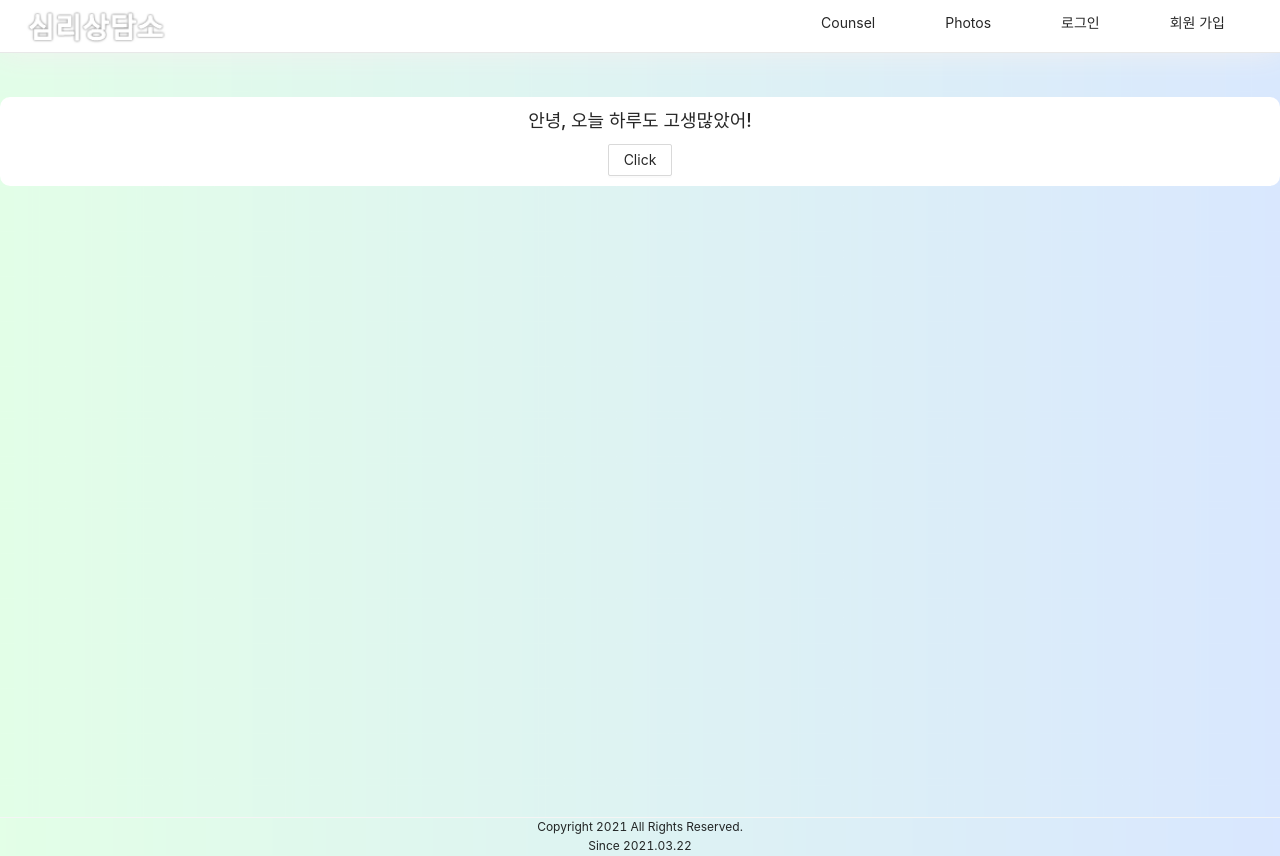
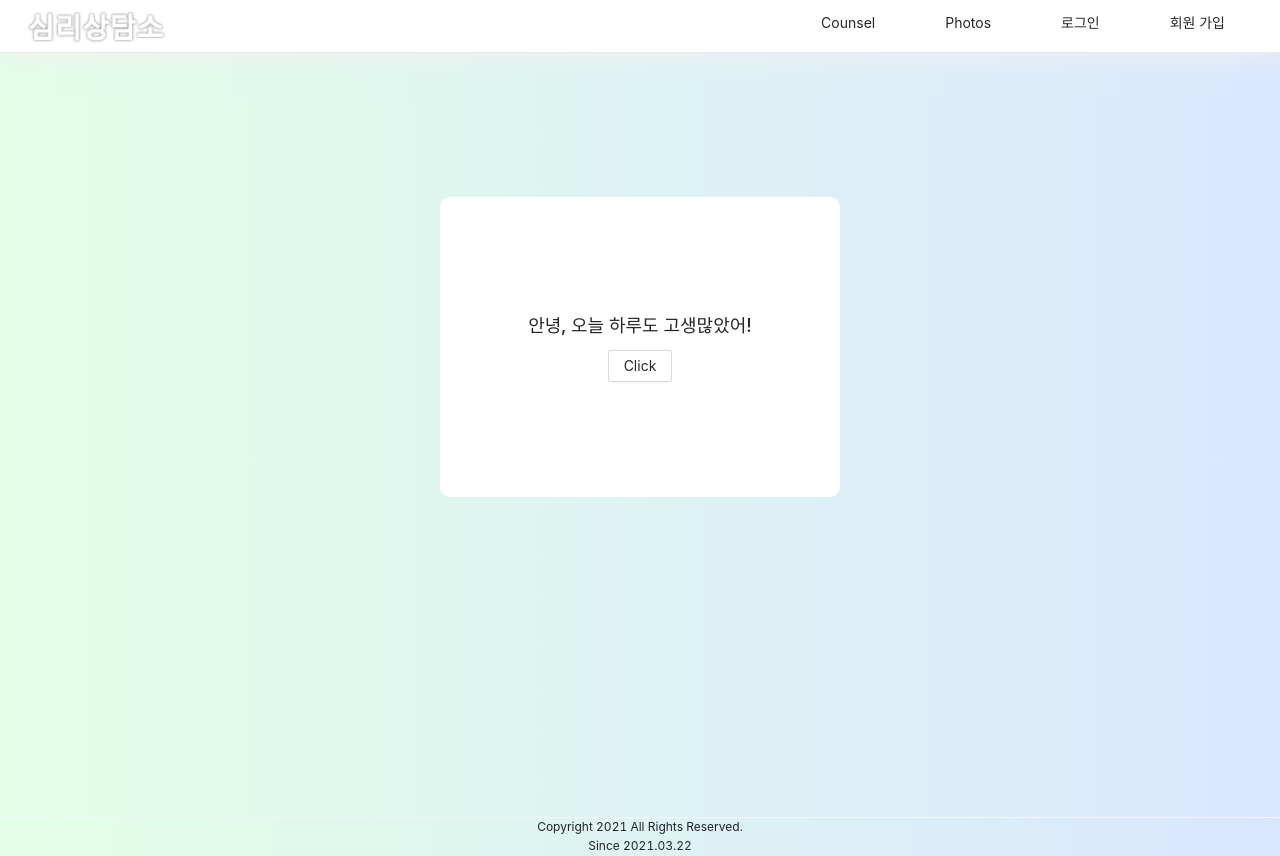
Before and after one commit to jiho9505/AI-CHATBOT, a React (Create React App) app in the folder client/: page / in a window 1280 px wide. Built offline with nearby package versions, Linux system fonts and the light colour scheme; no server answers.

Commit message:
Updated mainpage css

```diff
--- a/client/src/components/views/LandingPage/LandingPage.js
+++ b/client/src/components/views/LandingPage/LandingPage.js
@@ -12,6 +12,7 @@ function LandingPage() {
 
             </h2>
 
+            <div className="center">
                 <div className="centermode">
                     <h3>안녕, 오늘 하루도 고생많았어!</h3>
                     <Link to='/counsel'>
@@ -21,12 +22,7 @@ function LandingPage() {
 
                     </Link>
                 </div>
-
-
-
-
-
-
+            </div>
 
         </div>
     )
--- a/client/src/index.css
+++ b/client/src/index.css
@@ -209,11 +209,12 @@ input.error {
     display: flex;
     justify-content: center;
     align-items: center;
+    margin-top: 100px;
+    width: 400px;
+    height: 300px;
     flex-direction: column;
     background-color: white;
     border-radius: 10px;
-    width: 100%;
-    height: 100%;
     padding: 10px 0px;
   }
 
@@ -286,6 +287,13 @@ input.error {
 
 @media (max-width: 767px) {
 
+
+  .centermode{
+    margin-top: 0px;
+    width: 100%;
+    height: 100%;
+  }
+
   .btn_center{
     flex-direction: column;
   }
@@ -319,8 +327,8 @@ input.error {
 
   .pageSize_{
     width: 90%;
-    margin : auto;
     transform: translateY(200%);
+    margin: auto;
   }
 
 
```
Lines whose indentation alone changed are shown as unchanged.
